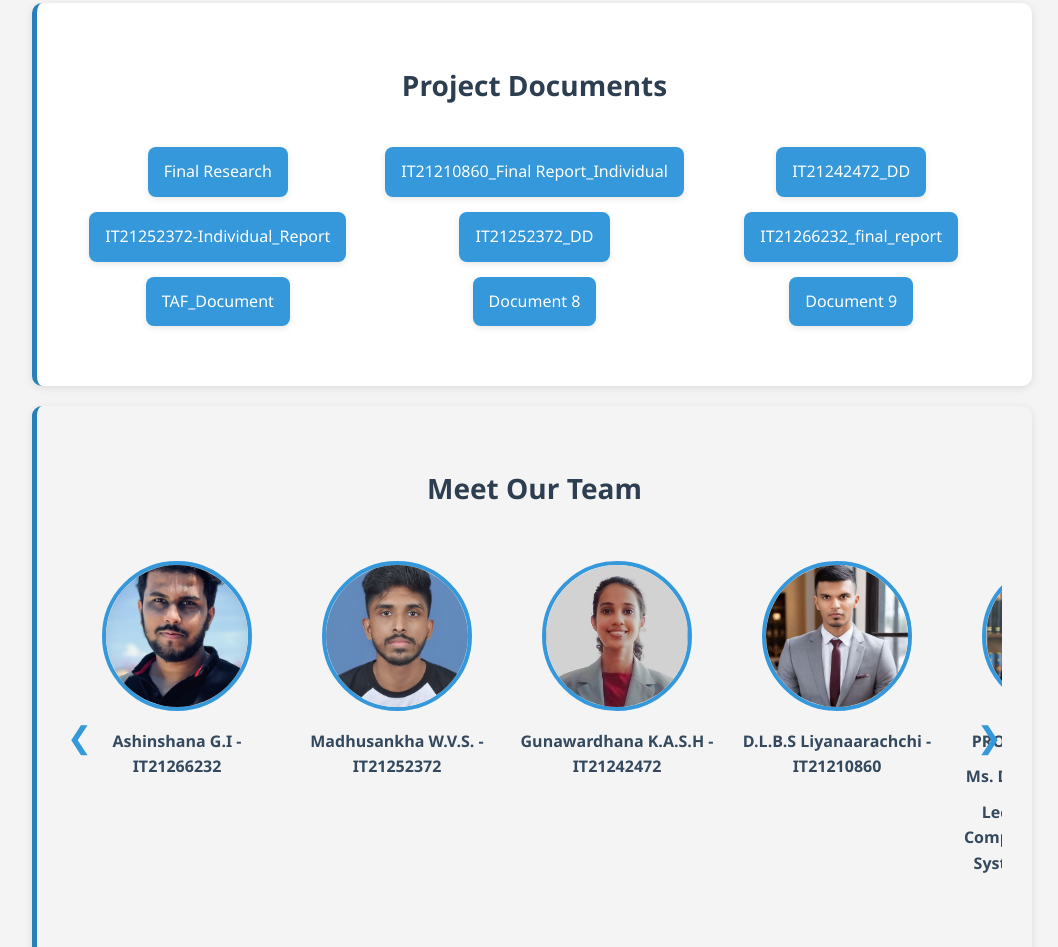
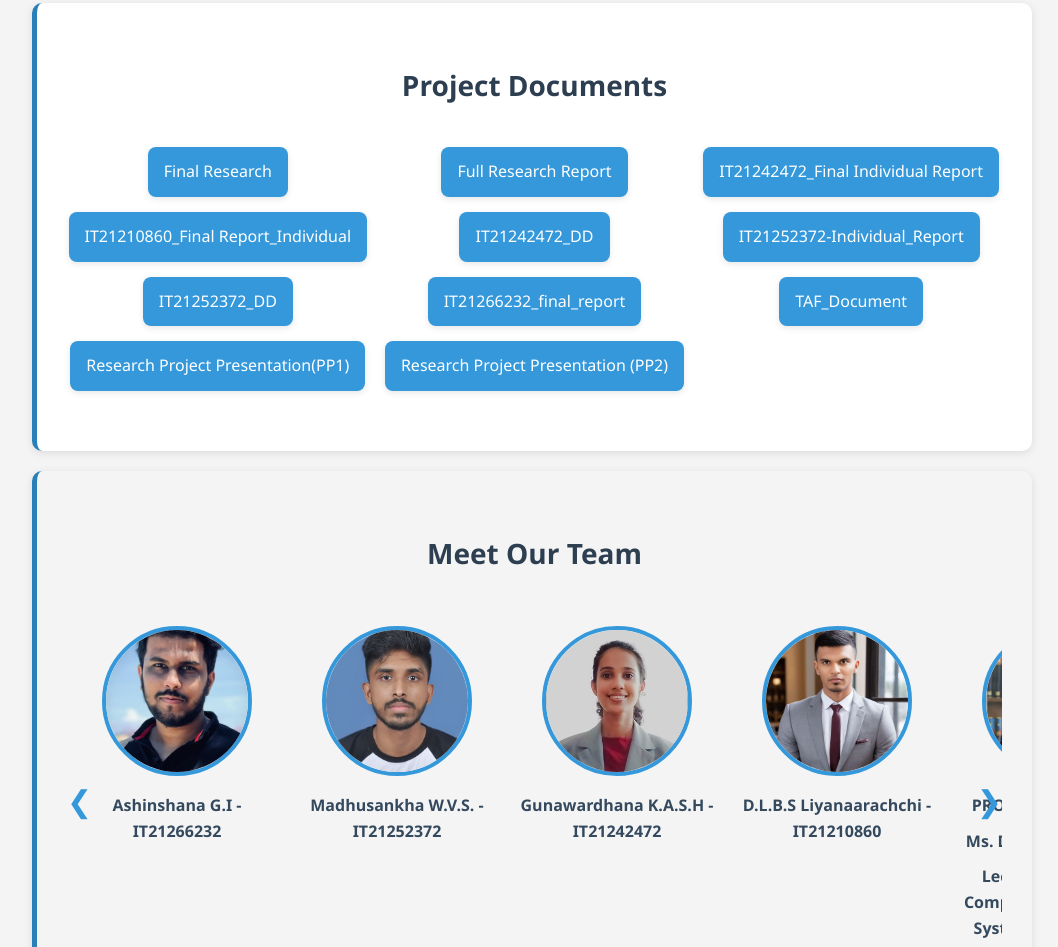
Before and after one commit to Deviltrigger840/crisis-cop, a plain HTML site: page index.html in a window 1280 px wide. Shown: the part 3905-4852 px from the top of the page, without its empty margins (108-1166 px from the left). Drawn offline with Linux system fonts and the light colour scheme.

Commit message:
Fully Updated v6

```diff
--- a/index.html
+++ b/index.html
@@ -225,6 +225,12 @@
         <a href="docs/Final Research.pdf" target="_blank" class="pdf-button"
           >Final Research</a
         >
+        <a href="docs/Full Research Report.pdf" target="_blank" class="pdf-button"
+          >Full Research Report</a
+        >
+        <a href="docs/IT21242472_Final Individual Report.pdf" target="_blank" class="pdf-button"
+          >IT21242472_Final Individual Report</a
+        >
         <a
           href="docs/IT21210860_Final Report_Individual.pdf"
           target="_blank"
@@ -252,11 +258,11 @@
         <a href="docs/TAF_Document.pdf" target="_blank" class="pdf-button"
           >TAF_Document</a
         >
-        <a href="docs/doc8.pdf" target="_blank" class="pdf-button"
-          >Document 8</a
+        <a href="docs/Research Project Presentation(PP1) .pdf" target="_blank" class="pdf-button"
+          >Research Project Presentation(PP1)</a
         >
-        <a href="docs/doc9.pdf" target="_blank" class="pdf-button"
-          >Document 9</a
+        <a href="docs/Research Project Presentation  (PP2).pdf" target="_blank" class="pdf-button"
+          >Research Project Presentation  (PP2)</a
         >
       </div>
     </section>
```
Also changed, not shown: 4 other files.
